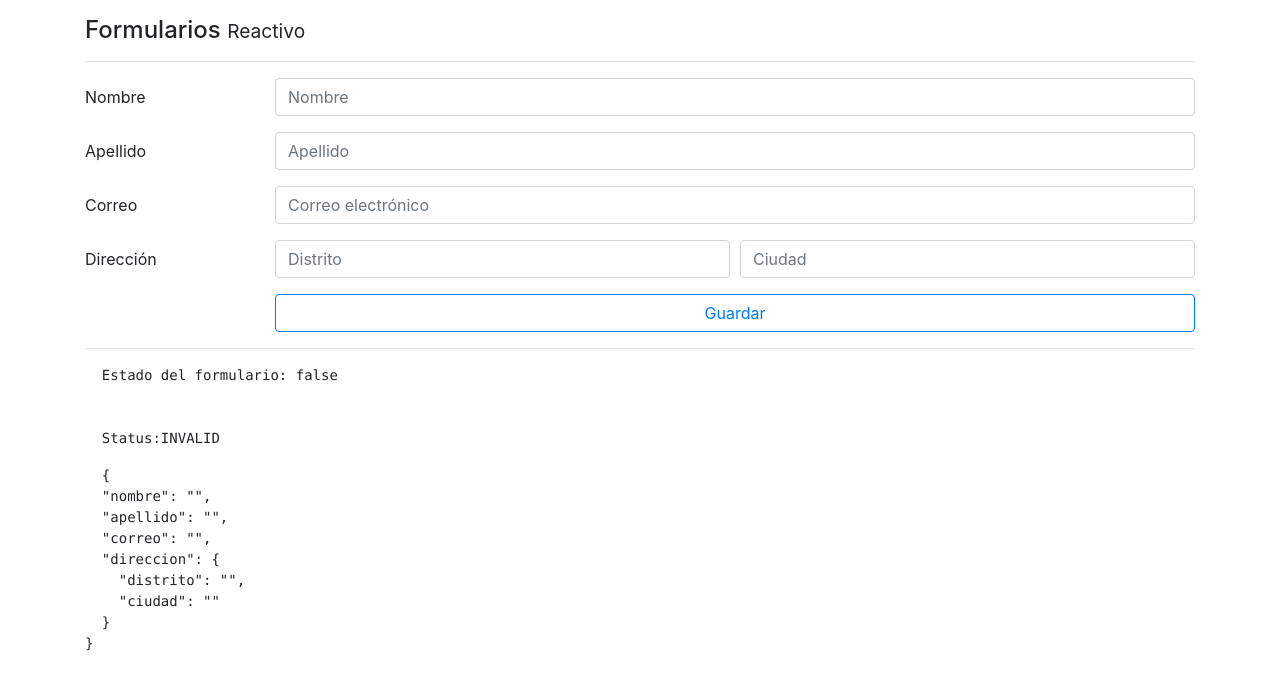
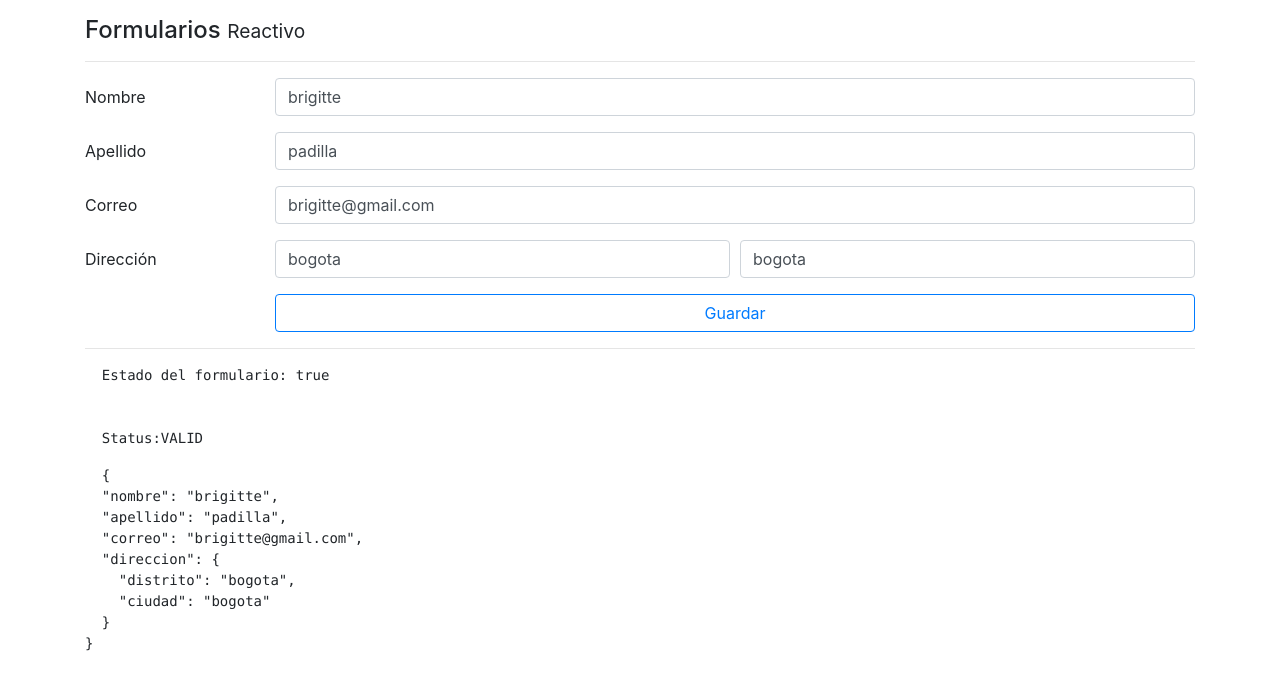
Before and after one commit to Brigitte9219/Formulario_Reactivo_Angular, an Angular app: page / in a window 1280 px wide. Shown: the top 690 px of the page. Built offline with nearby package versions, Linux system fonts and the light colour scheme.

Commit message:
Carga de la data inicial y resel o limpieza del formulario

```diff
--- a/src/app/pages/reactive/reactive.component.ts
+++ b/src/app/pages/reactive/reactive.component.ts
@@ -12,6 +12,7 @@ export class ReactiveComponent {
 
   constructor(private fb:FormBuilder){
     this.crearFormulario();
+    this.cargarDataAlFormulario();
   }
 
   get nombreNoValido(){
@@ -46,6 +47,23 @@ export class ReactiveComponent {
     })
   }
 
+
+  //Hay 2 formas de cargar la data con setValue y reset
+  //SetValue es obligatorio todos los datos o genera error
+  //reset es opcional todos los datos y no genera error
+  cargarDataAlFormulario(){
+    //this.forma.setValue({
+    this.forma.reset({
+      nombre:'brigitte',
+      apellido:'padilla',
+      correo:'brigitte@gmail.com',
+      direccion:{
+        distrito:'bogota',
+        ciudad:'bogota'
+      }
+    });
+  }
+
   guardar(){
     console.log(this.forma);
 
@@ -59,6 +77,8 @@ export class ReactiveComponent {
         }
       });
     }
+    //Posteo o envío del formulario - lo limpia
+    this.forma.reset();
   }
 
 }
```
